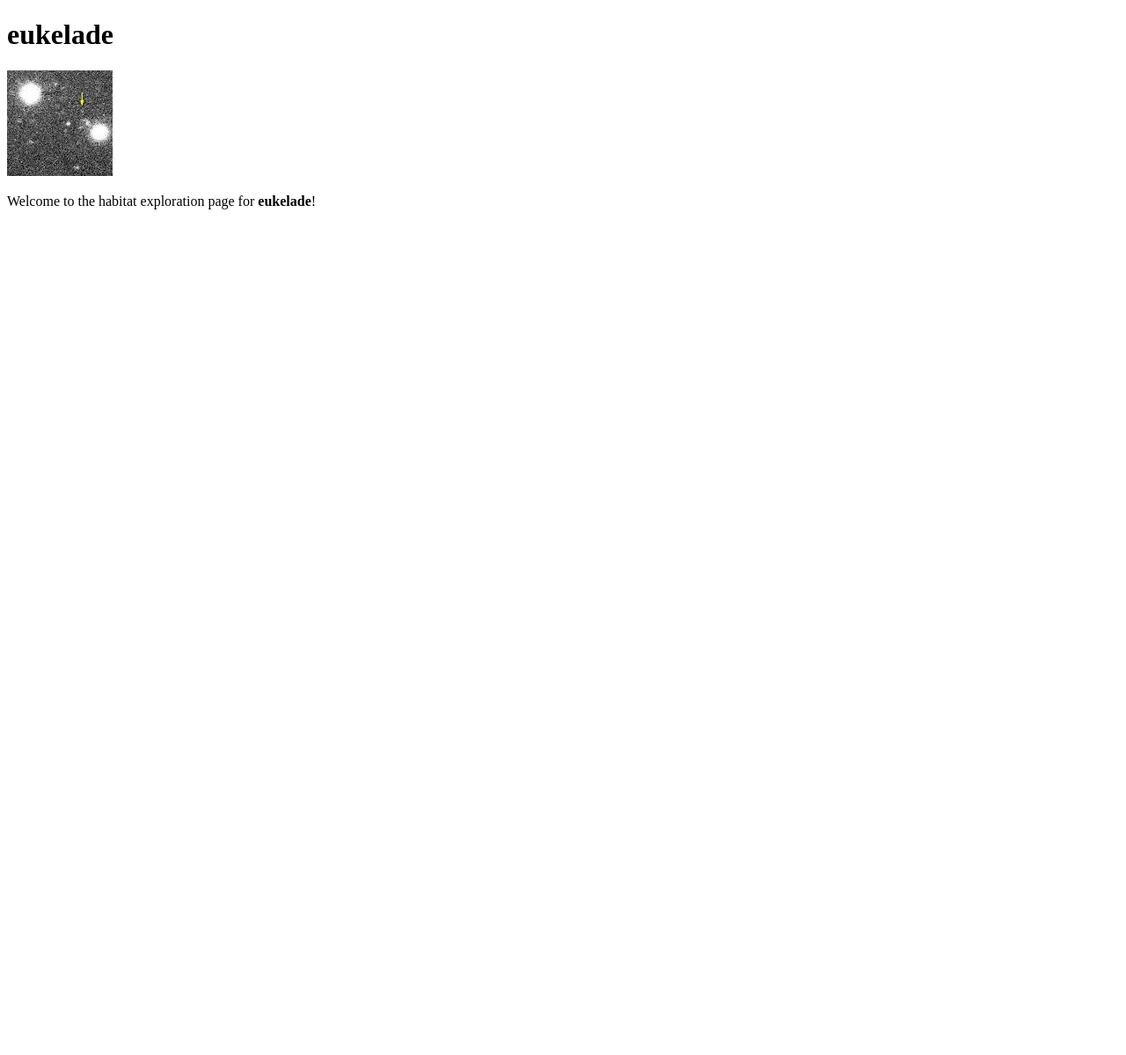
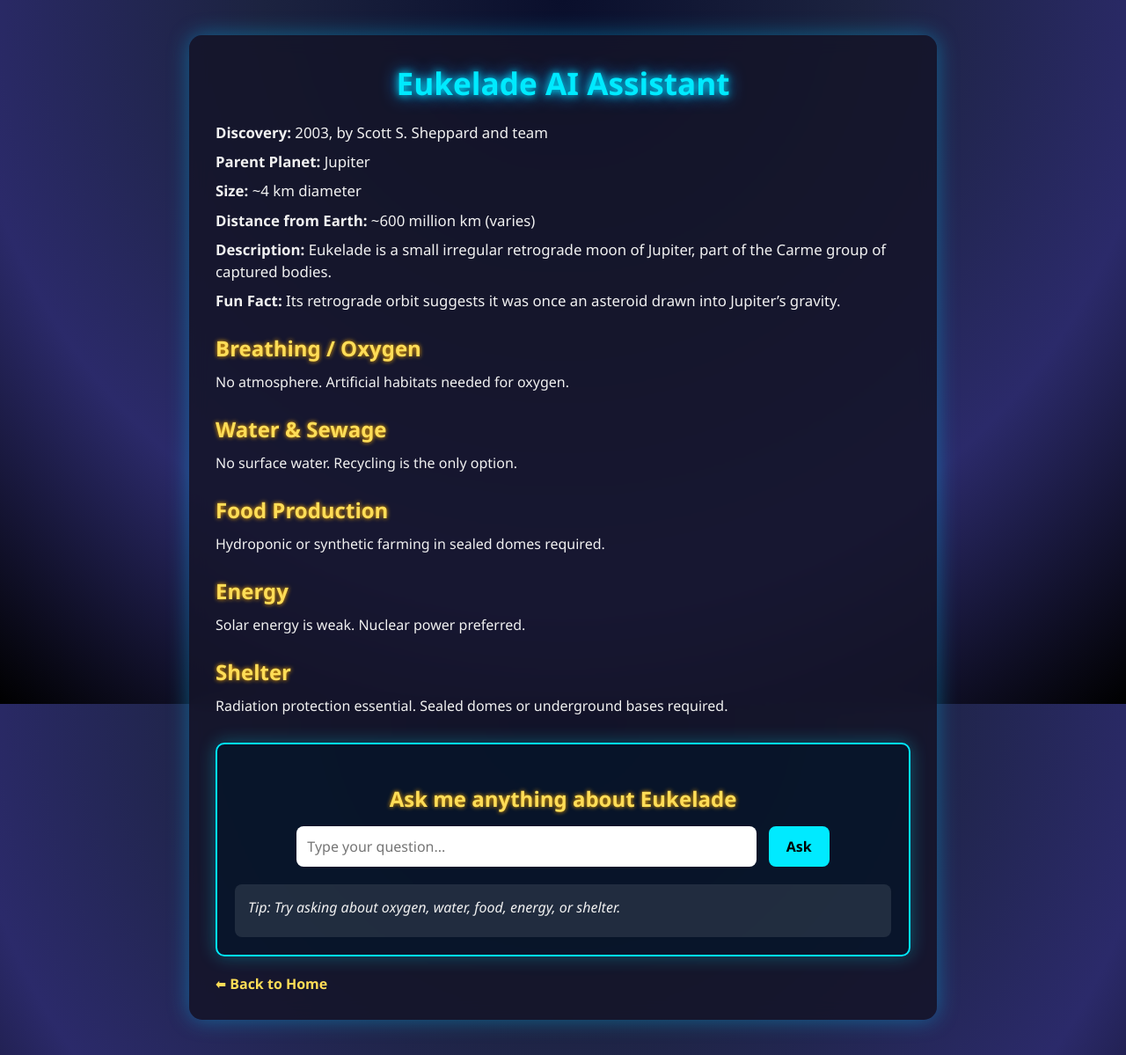
Before and after one commit to Wade185/space-habitat, a Flask app: page /eukelade in a window 1280 px wide. Shown: the whole page at 88% size. Before the commit the page ends 238 px from the top, so only its background shows below. Run offline with Flask 3, Linux system fonts and the light colour scheme.

Commit message:
Update eukelade.html

```diff
--- a/templates/eukelade.html
+++ b/templates/eukelade.html
@@ -1,11 +1,137 @@
 <!DOCTYPE html>
-<html>
+<html lang="en">
 <head>
-    <title>eukelade</title>
+  <meta charset="UTF-8">
+  <title>Eukelade - Habitat Assistant</title>
+  <style>
+    * { margin: 0; padding: 0; box-sizing: border-box; font-family: "Segoe UI", Tahoma, Geneva, Verdana, sans-serif; }
+    body {
+      background: radial-gradient(circle at top, #0a0f2c, #1c2340, #2b2a6a, #000);
+      background-attachment: fixed;
+      color: #f1f1f1;
+      min-height: 100vh;
+      display: flex;
+      justify-content: center;
+      align-items: flex-start;
+      padding: 40px;
+    }
+    .assistant-container {
+      background: rgba(20, 20, 40, 0.85);
+      border-radius: 15px;
+      padding: 30px;
+      width: 850px;
+      max-width: 95%;
+      box-shadow: 0 0 25px rgba(0, 200, 255, 0.4);
+      backdrop-filter: blur(10px);
+      animation: fadeIn 1.5s ease-in-out;
+    }
+    .assistant-container h1 {
+      text-align: center;
+      font-size: 2.2em;
+      color: #00eaff;
+      text-shadow: 0 0 10px #00eaff, 0 0 20px #0095ff;
+      margin-bottom: 20px;
+    }
+    .info p { margin: 8px 0; font-size: 1.05em; }
+    h2 { margin-top: 25px; font-size: 1.5em; color: #ffdd57; text-shadow: 0 0 5px #ffae00; }
+    p { margin: 10px 0; line-height: 1.5; }
+    .assistant-box {
+      margin-top: 30px; padding: 20px; border: 2px solid #00eaff; border-radius: 10px;
+      background: rgba(0, 20, 40, 0.6); text-align: center; box-shadow: 0 0 20px rgba(0, 234, 255, 0.3);
+    }
+    .assistant-box input {
+      width: 70%; padding: 12px; margin-top: 15px; border: none; border-radius: 8px;
+      outline: none; font-size: 1em;
+    }
+    .assistant-box button {
+      margin-left: 10px; padding: 12px 20px; background: #00eaff; border: none;
+      border-radius: 8px; font-size: 1em; cursor: pointer; color: #000;
+      font-weight: bold; transition: 0.3s;
+    }
+    .assistant-box button:hover { background: #0095ff; box-shadow: 0 0 15px #00eaff; }
+    #answerBox {
+      margin-top: 20px; padding: 15px; background: rgba(255, 255, 255, 0.1);
+      border-radius: 8px; min-height: 60px; font-style: italic; text-align: left;
+    }
+    .back-btn {
+      display: inline-block; margin-top: 20px; text-decoration: none;
+      color: #ffdd57; font-weight: bold; transition: 0.3s;
+    }
+    .back-btn:hover { color: #ffffff; text-shadow: 0 0 10px #ffdd57; }
+    @keyframes fadeIn { from {opacity: 0; transform: translateY(20px);} to {opacity: 1; transform: translateY(0);} }
+  </style>
 </head>
 <body>
-    <h1>eukelade</h1>
-    <img src="{{ url_for('static', filename='eukelade.jpg') }}" alt="eukelade">
-    <p>Welcome to the habitat exploration page for <b>eukelade</b>!</p>
+  <div class="assistant-container">
+    <h1>Eukelade AI Assistant</h1>
+    <div class="info">
+      <p><b>Discovery:</b> 2003, by Scott S. Sheppard and team</p>
+      <p><b>Parent Planet:</b> Jupiter</p>
+      <p><b>Size:</b> ~4 km diameter</p>
+      <p><b>Distance from Earth:</b> ~600 million km (varies)</p>
+      <p><b>Description:</b> Eukelade is a small irregular retrograde moon of Jupiter, part of the Carme group of captured bodies.</p>
+      <p><b>Fun Fact:</b> Its retrograde orbit suggests it was once an asteroid drawn into Jupiter’s gravity.</p>
+    </div>
+
+    <h2>Breathing / Oxygen</h2>
+    <p>No atmosphere. Artificial habitats needed for oxygen.</p>
+
+    <h2>Water & Sewage</h2>
+    <p>No surface water. Recycling is the only option.</p>
+
+    <h2>Food Production</h2>
+    <p>Hydroponic or synthetic farming in sealed domes required.</p>
+
+    <h2>Energy</h2>
+    <p>Solar energy is weak. Nuclear power preferred.</p>
+
+    <h2>Shelter</h2>
+    <p>Radiation protection essential. Sealed domes or underground bases required.</p>
+
+    <div class="assistant-box">
+      <h2>Ask me anything about Eukelade</h2>
+      <input type="text" id="userQuestion" placeholder="Type your question...">
+      <button id="askButton">Ask</button>
+      <div id="answerBox">Tip: Try asking about oxygen, water, food, energy, or shelter.</div>
+    </div>
+   <a href="{{ url_for('index') }}" class="back-btn">⬅ Back to Home</a>
+  </div>
+
+  <script>
+    const askButton = document.getElementById("askButton");
+    const userQuestion = document.getElementById("userQuestion");
+    const answerBox = document.getElementById("answerBox");
+
+    const knowledge = {
+      "oxygen": "Eukelade has no air. Oxygen must be generated artificially.",
+      "breath": "Breathing is impossible without habitats.",
+      "air": "No natural air exists here.",
+
+      "water": "No water sources. Recycling needed.",
+      "sewage": "Waste must be recycled.",
+
+      "food": "Hydroponics or synthetic systems needed.",
+      "farming": "Not possible in open space.",
+      "agriculture": "Closed-loop farming only.",
+
+      "energy": "Nuclear power is best. Solar is weak.",
+      "power": "Reactors provide stable supply.",
+
+      "shelter": "Radiation shielding required.",
+      "habitat": "Pressurized domes or underground bases."
+    };
+
+    function getAnswer() {
+      const q = userQuestion.value.toLowerCase();
+      let response = "I don’t have that info yet. Try oxygen, water, food, energy, or shelter.";
+      for (let key in knowledge) {
+        if (q.includes(key)) { response = knowledge[key]; break; }
+      }
+      answerBox.innerHTML = response;
+      userQuestion.value = "";
+    }
+    askButton.addEventListener("click", getAnswer);
+    userQuestion.addEventListener("keyup", (event) => { if (event.key === "Enter") getAnswer(); });
+  </script>
 </body>
 </html>
```
